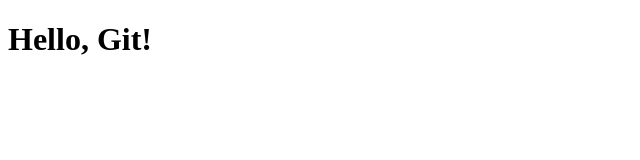
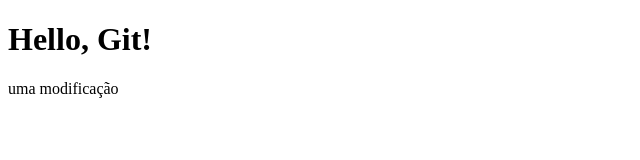
Before and after one commit to JosueNonalaya/tde1-git, a plain HTML site: page index.html in a window 1280 px wide. Shown: the whole page, without its empty margins (0-640 px from the left). Drawn offline with Linux system fonts and the light colour scheme.

Commit message:
uma modificaçao

```diff
--- a/index.html
+++ b/index.html
@@ -7,5 +7,6 @@
   </head>
   <body>
     <h1>Hello, Git!</h1>
+    <p>uma modificação</p>
   </body>
 </html>
```
